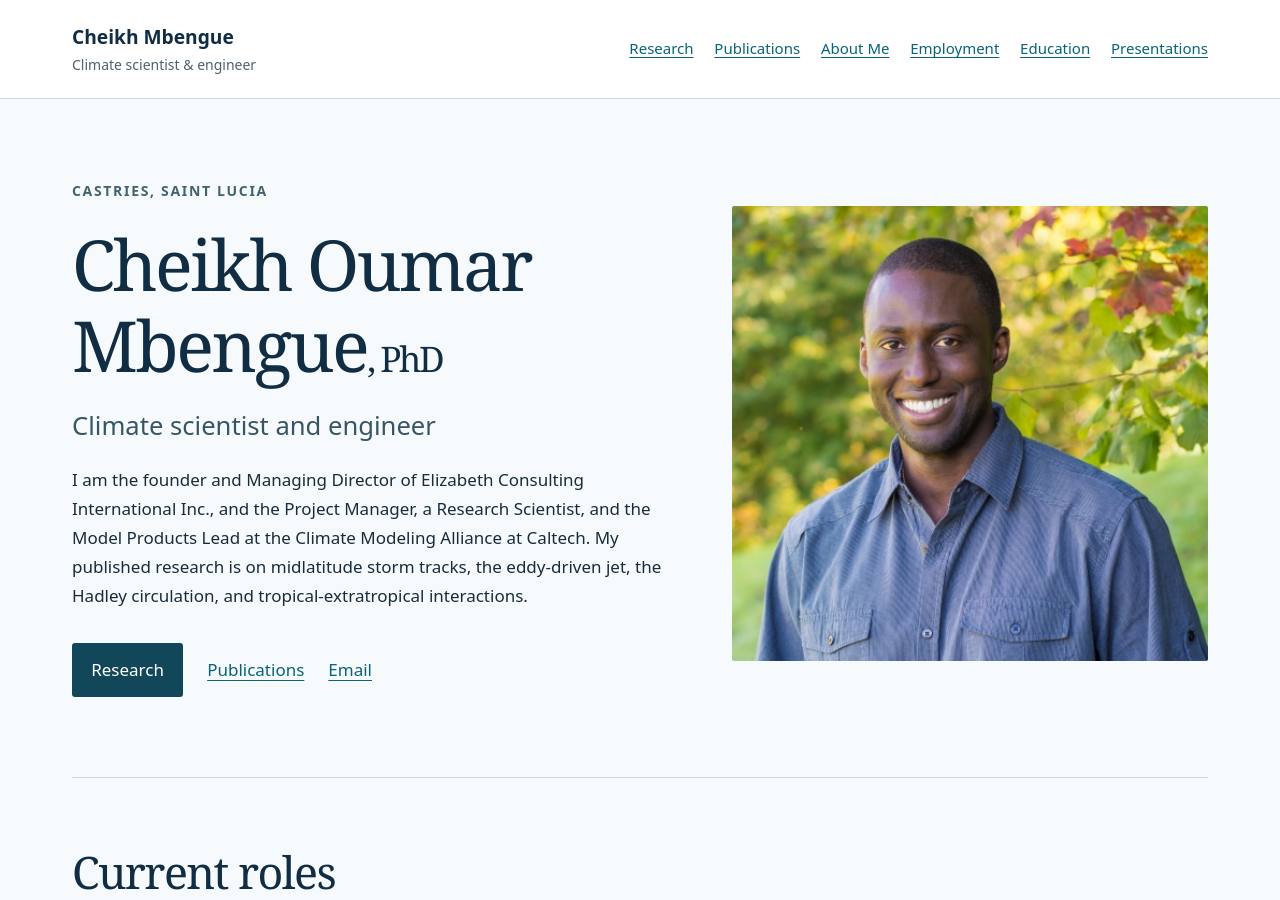
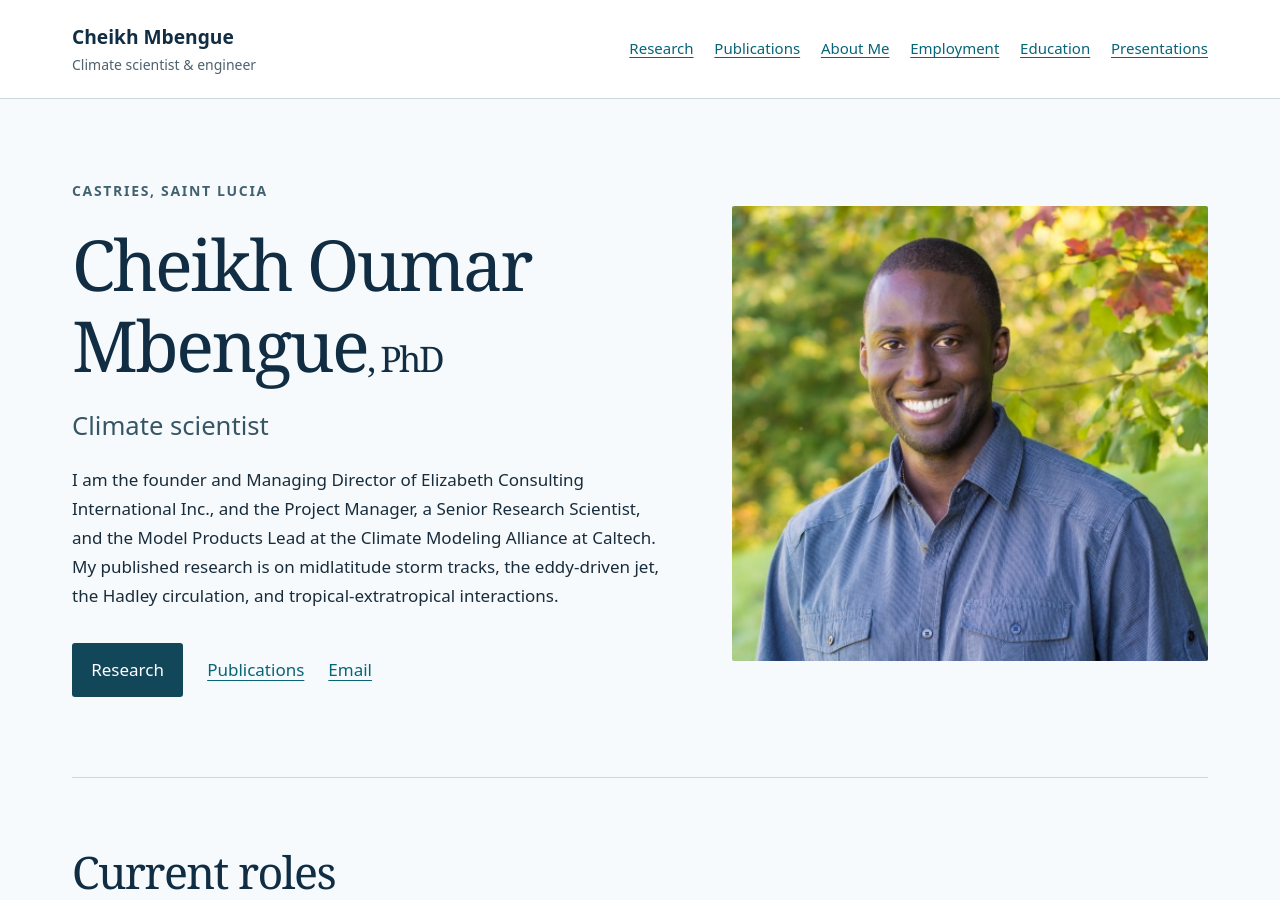
Before and after one commit to cmbengue-ec-intl/cmbengue-ec-intl.github.io, a Jekyll site: the page built from index.markdown, in a window 1280 px wide and 900 px high. Built offline with Jekyll 4.4.1, drawn with Linux system fonts in a browser that asks for light colours.

Commit message:
fix: state the settled titles on the home page (refs #43)

```diff
--- a/index.markdown
+++ b/index.markdown
@@ -5,8 +5,8 @@ layout: default
   <div>
     <p class="eyebrow">Castries, Saint Lucia</p>
     <h1>Cheikh Oumar<br>Mbengue<span>, PhD</span></h1>
-    <p class="lead">Climate scientist and engineer</p>
-    <p>I am the founder and Managing Director of Elizabeth Consulting International Inc., and the Project Manager, a Research Scientist, and the Model Products Lead at the Climate Modeling Alliance at Caltech. My published research is on midlatitude storm tracks, the eddy-driven jet, the Hadley circulation, and tropical-extratropical interactions.</p>
+    <p class="lead">Climate scientist</p>
+    <p>I am the founder and Managing Director of Elizabeth Consulting International Inc., and the Project Manager, a Senior Research Scientist, and the Model Products Lead at the Climate Modeling Alliance at Caltech. My published research is on midlatitude storm tracks, the eddy-driven jet, the Hadley circulation, and tropical-extratropical interactions.</p>
     <div class="actions"><a class="button" href="{{ '/research/' | relative_url }}">Research</a><a href="{{ '/publications/' | relative_url }}">Publications</a><a href="mailto:{{ site.email }}">Email</a></div>
   </div>
   <figure><img src="{{ '/img/img1.jpg' | relative_url }}" alt="Cheikh Mbengue" fetchpriority="high"></figure>
```
